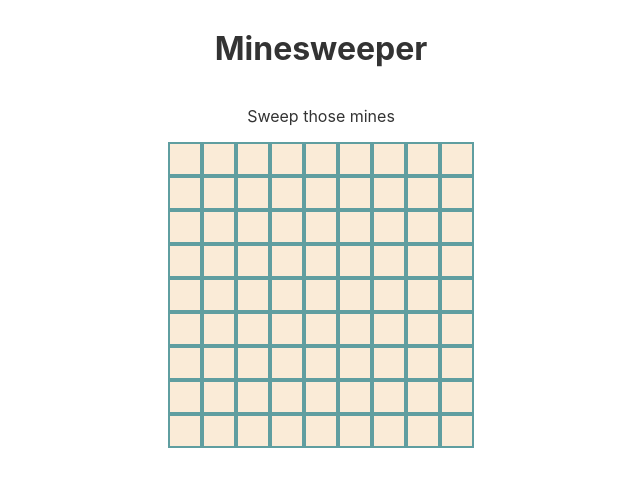
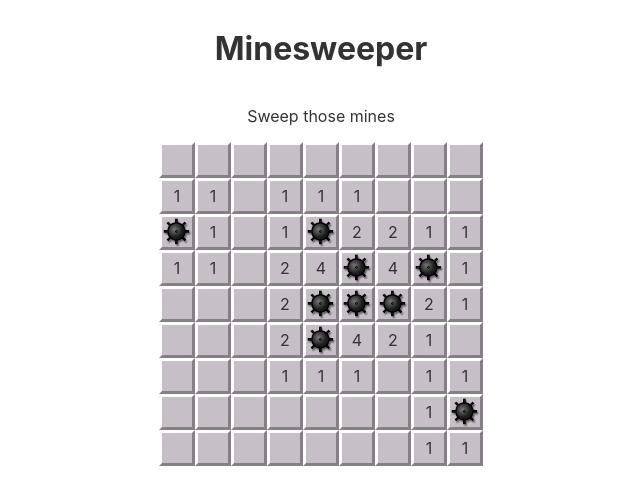
Before and after one commit to simonpweller/svelte-minesweeper, a Svelte app: page / in a window 1280 px wide. Shown: the top 504 px of the page, without its empty margins (319-959 px from the left). Built offline with nearby package versions, Linux system fonts and the light colour scheme.

Commit message:
randomly place mines

```diff
--- a/src/App.svelte
+++ b/src/App.svelte
@@ -1,12 +1,22 @@
 <script>
-  import Board from "./Board.svelte";
-  export let name;
+  import generate from "./generate";
+  const rows = generate();
 </script>
 
 <main>
   <h1>Minesweeper</h1>
   <p>Sweep those mines</p>
-  <Board />
+  <div class="board">
+    {#each rows as row}
+      <div class="row">
+        {#each row as cell}
+          <div class="cell" class:bomb={cell.isBomb}>
+            {#if !cell.isBomb && cell.bombCount}{cell.bombCount}{/if}
+          </div>
+        {/each}
+      </div>
+    {/each}
+  </div>
 </main>
 
 <style>
@@ -15,4 +25,25 @@
     flex-direction: column;
     align-items: center;
   }
+
+  .row {
+    display: flex;
+  }
+
+  .cell {
+    height: 30px;
+    width: 30px;
+    background: #c7bfc7;
+    border: 3px solid #ffffff;
+    border-right-color: #877f87;
+    border-bottom-color: #877f87;
+    display: flex;
+    justify-content: center;
+    align-items: center;
+  }
+
+  .bomb {
+    background-image: url("/mine.png");
+    background-size: contain;
+  }
 </style>
--- a/src/Board.svelte
+++ /dev/null
@@ -1,28 +0,0 @@
-<script>
-  const createRow = () => Array.from({ length: 9 }, () => 0);
-  let rows = Array.from({ length: 9 }, createRow);
-  console.log(rows);
-</script>
-
-<div class="board">
-  {#each rows as row}
-    <div class="row">
-      {#each row as cell}
-        <div class="cell" />
-      {/each}
-    </div>
-  {/each}
-</div>
-
-<style>
-  .row {
-    display: flex;
-  }
-
-  .cell {
-    height: 30px;
-    width: 30px;
-    background: antiquewhite;
-    border: 2px solid cadetblue;
-  }
-</style>
--- /dev/null
+++ b/src/generate.js
@@ -0,0 +1,42 @@
+export default function generate() {
+  let rows = Array.from({ length: 9 }, (_, rowIndex) => createRow(rowIndex));
+  let cells = rows.reduce((cells, row) => [...cells, ...row], []);
+  placeBombs(cells, 9);
+
+  cells.forEach((cell) => {
+    return (cell.bombCount = getBombCount(rows, cell.rowIndex, cell.colIndex));
+  });
+
+  return rows;
+}
+
+function createRow(rowIndex) {
+  return Array.from({ length: 9 }, (_, colIndex) => ({
+    rowIndex,
+    colIndex,
+    isBomb: false,
+    bombCount: 0,
+  }));
+}
+
+function placeBombs(cells, bombsToPlace) {
+  if (bombsToPlace === 0) return cells;
+  const randomCellIndex = Math.floor(Math.random() * cells.length);
+  if (cells[randomCellIndex].isBomb) return placeBombs(cells, bombsToPlace);
+  cells[randomCellIndex].isBomb = true;
+  return placeBombs(cells, bombsToPlace - 1);
+}
+
+function getBombCount(rows, rowIndex, colIndex) {
+  let bombCount = 0;
+  for (let rowOffset = -1; rowOffset <= 1; rowOffset++) {
+    if (!rows[rowIndex + rowOffset]) continue;
+    for (let colOffset = -1; colOffset <= 1; colOffset++) {
+      const neighbour = rows[rowIndex + rowOffset][colIndex + colOffset];
+      if (neighbour && neighbour.isBomb) {
+        bombCount++;
+      }
+    }
+  }
+  return bombCount;
+}
--- a/src/main.js
+++ b/src/main.js
@@ -2,9 +2,6 @@ import App from "./App.svelte";
 
 const app = new App({
   target: document.body,
-  props: {
-    name: "world",
-  },
 });
 
 export default app;
```
Also changed, not shown: public/mine.png (added).
